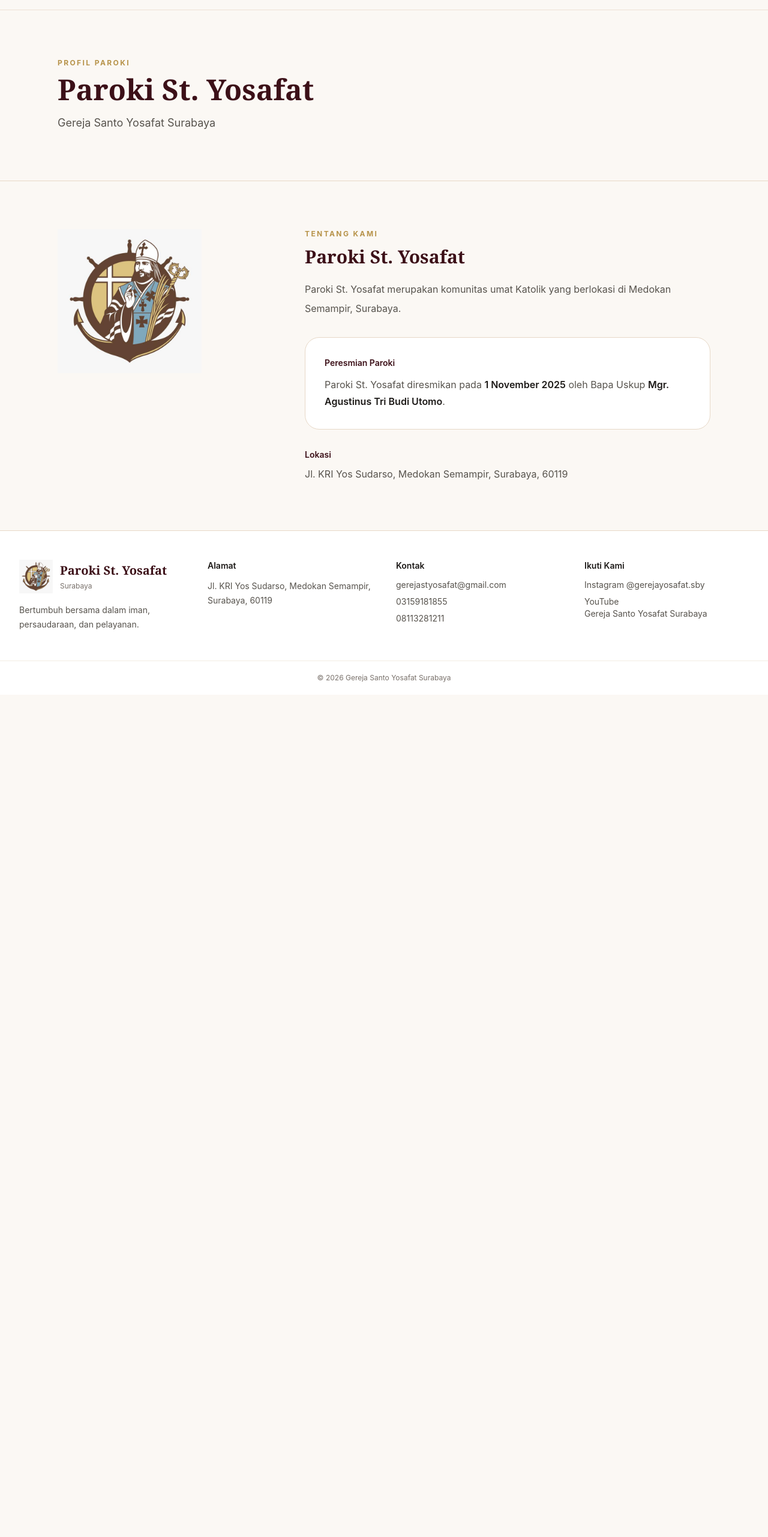
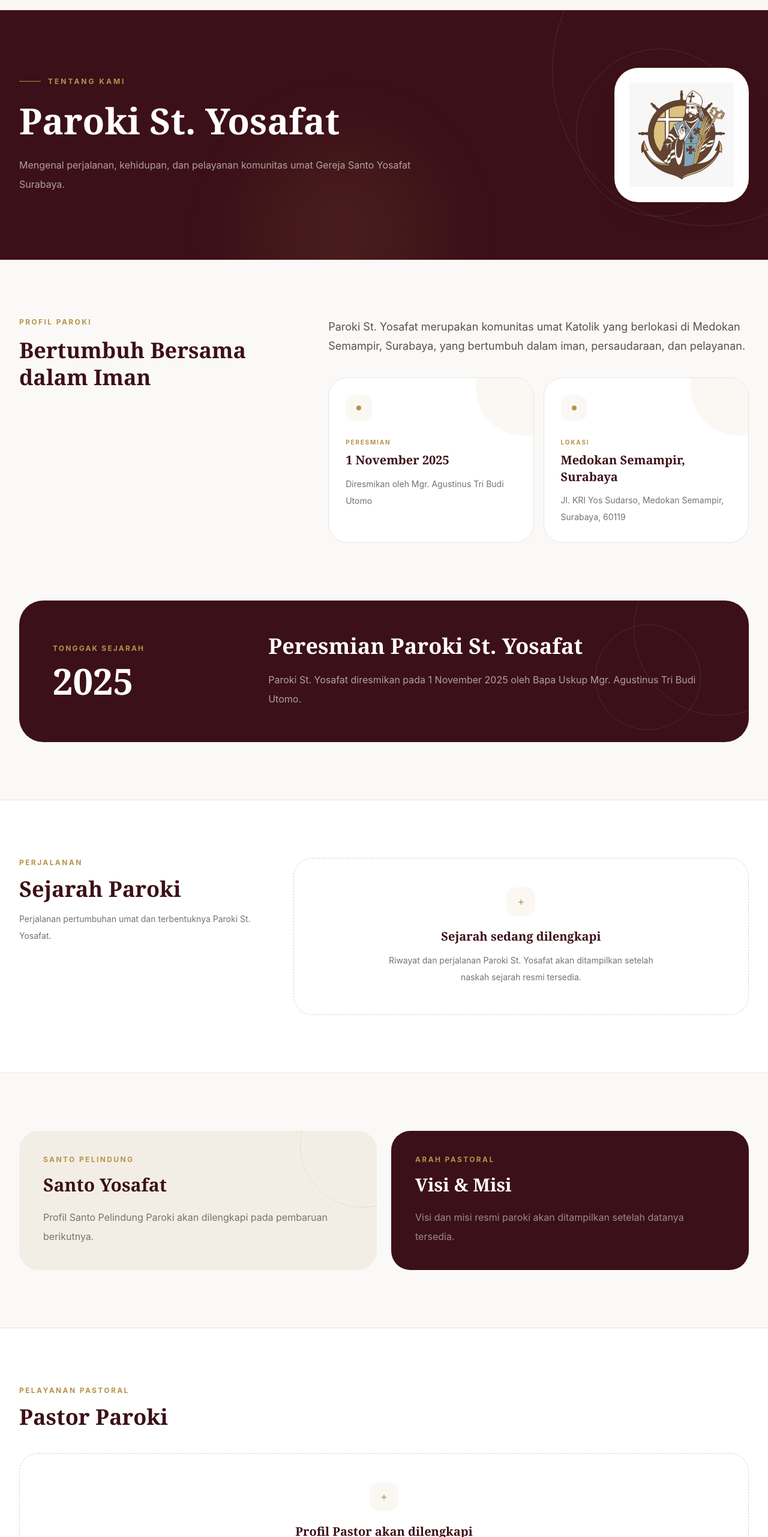
Before and after one commit to bernadlein/GerejaKatolikWebsite, a Nuxt app: page /tentang in a window 1280 px wide. Shown: the part 64-2626 px from the top of the page at 60% size. Before the commit the page ends 1222 px from the top, so only its background shows below. Built offline with nearby package versions, Linux system fonts and the light colour scheme.

Commit message:
Update tentang.vue

```diff
--- a/app/pages/tentang.vue
+++ b/app/pages/tentang.vue
@@ -1,94 +1,441 @@
 <script setup lang="ts">
-import { parishConfig } from '~/config/parish'
+import {
+  parishConfig,
+} from '~/config/parish'
+
+const {
+  profile,
+  status,
+  error,
+} = useParishProfile()
 
 useSeoMeta({
-  title: `Tentang ${parishConfig.name}`,
-  description: `Profil dan informasi ${parishConfig.churchName}.`,
+  title:
+    `Tentang Paroki | ${parishConfig.name}`,
+
+  description:
+    `Profil, sejarah, dan informasi ${parishConfig.churchName}.`,
 })
 </script>
 
 <template>
-  <main>
-    <!-- Header -->
-    <section class="border-b border-church-200 bg-church-50">
-      <div class="mx-auto max-w-6xl px-5 py-16 lg:px-8 lg:py-20">
+  <main class="bg-[#faf9f7]">
+    <!-- HERO -->
+    <section
+      class="relative overflow-hidden bg-church-900"
+    >
+      <div
+        class="absolute -right-40 -top-40 size-[520px] rounded-full border border-white/10"
+      />
+
+      <div
+        class="absolute right-10 top-16 size-[280px] rounded-full border border-white/10"
+      />
+
+      <div
+        class="absolute -bottom-24 left-1/3 size-72 rounded-full bg-gold-500/10 blur-3xl"
+      />
+
+      <div
+        class="relative mx-auto grid max-w-7xl gap-12 px-5 py-16 lg:grid-cols-[1fr_auto] lg:items-center lg:px-8 lg:py-24"
+      >
+        <div class="max-w-3xl">
+          <div
+            class="flex items-center gap-3"
+          >
+            <span
+              class="h-px w-9 bg-gold-500"
+            />
+
+            <p
+              class="text-xs font-bold uppercase tracking-[0.25em] text-gold-500"
+            >
+              Tentang Kami
+            </p>
+          </div>
+
+          <h1
+            class="mt-5 font-display text-5xl font-bold leading-tight text-white sm:text-6xl"
+          >
+            {{ parishConfig.name }}
+          </h1>
+
+          <p
+            class="mt-5 max-w-2xl text-base leading-8 text-white/60"
+          >
+            Mengenal perjalanan, kehidupan,
+            dan pelayanan komunitas umat
+            {{ parishConfig.churchName }}.
+          </p>
+        </div>
+
+        <div
+          class="flex size-44 items-center justify-center rounded-[2.5rem] border border-white/10 bg-white p-6 shadow-2xl shadow-black/10 lg:size-56"
+        >
+          <img
+            :src="parishConfig.branding.logo"
+            :alt="`Logo ${parishConfig.name}`"
+            class="h-full w-full object-contain"
+          >
+        </div>
+      </div>
+    </section>
+
+    <!-- LOADING -->
+    <section
+      v-if="status === 'pending'"
+      class="mx-auto max-w-7xl px-5 py-20 lg:px-8"
+    >
+      <div
+        class="grid gap-5 md:grid-cols-3"
+      >
+        <div
+          v-for="item in 3"
+          :key="item"
+          class="h-64 animate-pulse rounded-[2rem] bg-stone-200"
+        />
+      </div>
+    </section>
+
+    <!-- ERROR -->
+    <section
+      v-else-if="error"
+      class="mx-auto max-w-7xl px-5 py-20 lg:px-8"
+    >
+      <div
+        class="rounded-[2rem] border border-red-200 bg-red-50 p-8"
+      >
+        <p
+          class="font-semibold text-red-900"
+        >
+          Profil paroki belum dapat dimuat.
+        </p>
+      </div>
+    </section>
+
+    <template
+      v-else-if="profile"
+    >
+      <!-- PROFILE -->
+      <section
+        class="mx-auto max-w-7xl px-5 py-16 lg:px-8 lg:py-24"
+      >
+        <div
+          class="grid gap-12 lg:grid-cols-[0.8fr_1.2fr] lg:items-start"
+        >
+          <!-- Label -->
+          <div>
             <p
               class="text-xs font-bold uppercase tracking-[0.2em] text-gold-500"
             >
               Profil Paroki
             </p>
 
-        <h1
-          class="mt-3 font-display text-4xl font-bold text-church-900 sm:text-5xl"
+            <h2
+              class="mt-4 font-display text-4xl font-bold leading-tight text-church-900"
             >
-          {{ parishConfig.name }}
-        </h1>
+              Bertumbuh Bersama dalam Iman
+            </h2>
+          </div>
 
-        <p class="mt-4 max-w-2xl text-lg leading-8 text-stone-600">
-          {{ parishConfig.churchName }}
+          <!-- Description -->
+          <div>
+            <p
+              class="text-lg leading-8 text-stone-600"
+            >
+              {{ profile.introduction }}
             </p>
+
+            <div
+              class="mt-9 grid gap-4 sm:grid-cols-2"
+            >
+              <ParishInfoCard
+                eyebrow="Peresmian"
+                :title="profile.inauguration.dateLabel"
+                :description="`Diresmikan oleh ${profile.inauguration.officiant}`"
+              />
+
+              <ParishInfoCard
+                eyebrow="Lokasi"
+                title="Medokan Semampir, Surabaya"
+                :description="parishConfig.address"
+              />
+            </div>
+          </div>
         </div>
       </section>
 
-    <!-- Profil -->
+      <!-- INAUGURATION FEATURE -->
       <section
-      class="mx-auto grid max-w-6xl gap-12 px-5 py-16 lg:grid-cols-[0.7fr_1.3fr] lg:px-8 lg:py-20"
+        class="mx-auto max-w-7xl px-5 pb-16 lg:px-8 lg:pb-24"
+      >
+        <article
+          class="relative overflow-hidden rounded-[2.5rem] bg-church-900 p-8 text-white sm:p-10 lg:p-14"
+        >
+          <div
+            class="absolute -right-24 -top-24 size-72 rounded-full border border-white/10"
+          />
+
+          <div
+            class="absolute right-20 top-10 size-44 rounded-full border border-white/10"
+          />
+
+          <div
+            class="relative grid gap-10 lg:grid-cols-[0.6fr_1.4fr] lg:items-center"
           >
             <div>
-        <img
-          :src="parishConfig.branding.logo"
-          :alt="`Logo ${parishConfig.name}`"
-          class="mx-auto w-full max-w-[240px] object-contain lg:mx-0"
+              <p
+                class="text-xs font-bold uppercase tracking-[0.18em] text-gold-500"
               >
+                Tonggak Sejarah
+              </p>
+
+              <p
+                class="mt-4 font-display text-5xl font-bold sm:text-6xl"
+              >
+                2025
+              </p>
             </div>
 
+            <div>
+              <h2
+                class="font-display text-3xl font-bold sm:text-4xl"
+              >
+                Peresmian Paroki St. Yosafat
+              </h2>
+
+              <p
+                class="mt-5 max-w-3xl leading-8 text-white/60"
+              >
+                {{ profile.inauguration.description }}
+              </p>
+            </div>
+          </div>
+        </article>
+      </section>
+
+      <!-- HISTORY -->
+      <section
+        class="border-y border-stone-200 bg-white"
+      >
+        <div
+          class="mx-auto max-w-7xl px-5 py-16 lg:px-8 lg:py-24"
+        >
+          <div
+            class="grid gap-12 lg:grid-cols-[0.7fr_1.3fr]"
+          >
             <div>
               <p
                 class="text-xs font-bold uppercase tracking-[0.2em] text-gold-500"
               >
-          Tentang Kami
+                Perjalanan
               </p>
 
               <h2
-          class="mt-3 font-display text-3xl font-bold text-church-900"
+                class="mt-4 font-display text-4xl font-bold text-church-900"
               >
-          Paroki St. Yosafat
+                Sejarah Paroki
               </h2>
 
-        <p class="mt-5 leading-8 text-stone-600">
-          Paroki St. Yosafat merupakan komunitas umat Katolik yang
-          berlokasi di Medokan Semampir, Surabaya.
-        </p>
-
-        <div
-          class="mt-8 rounded-3xl border border-church-200 bg-white p-6 sm:p-8"
+              <p
+                class="mt-4 max-w-md text-sm leading-7 text-stone-500"
               >
-          <p class="text-sm font-semibold text-church-900">
-            Peresmian Paroki
-          </p>
-
-          <p class="mt-3 leading-7 text-stone-600">
-            Paroki St. Yosafat diresmikan pada
-            <strong class="font-semibold text-stone-900">
-              {{ parishConfig.inauguration.displayDate }}
-            </strong>
-            oleh Bapa Uskup
-            <strong class="font-semibold text-stone-900">
-              {{ parishConfig.inauguration.officiant }}
-            </strong>.
+                Perjalanan pertumbuhan umat
+                dan terbentuknya
+                Paroki St. Yosafat.
               </p>
             </div>
 
-        <div class="mt-8">
-          <p class="text-sm font-semibold text-church-900">
-            Lokasi
-          </p>
+            <ParishHistoryTimeline
+              v-if="profile.hasHistory"
+              :items="profile.history"
+            />
 
-          <p class="mt-2 max-w-xl leading-7 text-stone-600">
-            {{ parishConfig.address }}
-          </p>
+            <AboutComingSoon
+              v-else
+              title="Sejarah sedang dilengkapi"
+              description="Riwayat dan perjalanan Paroki St. Yosafat akan ditampilkan setelah naskah sejarah resmi tersedia."
+            />
           </div>
         </div>
       </section>
+
+      <!-- PATRON SAINT -->
+      <section
+        class="mx-auto max-w-7xl px-5 py-16 lg:px-8 lg:py-24"
+      >
+        <div
+          class="grid gap-6 lg:grid-cols-2"
+        >
+          <article
+            class="relative overflow-hidden rounded-[2rem] bg-[#f3eee5] p-8 sm:p-10"
+          >
+            <div
+              class="absolute -right-20 -top-20 size-52 rounded-full border border-gold-500/20"
+            />
+
+            <p
+              class="relative text-xs font-bold uppercase tracking-[0.2em] text-gold-500"
+            >
+              Santo Pelindung
+            </p>
+
+            <h2
+              class="relative mt-4 font-display text-3xl font-bold text-church-900"
+            >
+              {{ profile.patronSaint.title }}
+            </h2>
+
+            <p
+              v-if="
+                profile.hasPatronSaint
+                && profile.patronSaint.description
+              "
+              class="relative mt-5 leading-8 text-stone-600"
+            >
+              {{ profile.patronSaint.description }}
+            </p>
+
+            <p
+              v-else
+              class="relative mt-5 leading-8 text-stone-500"
+            >
+              Profil Santo Pelindung Paroki
+              akan dilengkapi pada pembaruan
+              berikutnya.
+            </p>
+          </article>
+
+          <!-- Vision -->
+          <article
+            class="rounded-[2rem] bg-church-900 p-8 text-white sm:p-10"
+          >
+            <p
+              class="text-xs font-bold uppercase tracking-[0.2em] text-gold-500"
+            >
+              Arah Pastoral
+            </p>
+
+            <h2
+              class="mt-4 font-display text-3xl font-bold"
+            >
+              Visi & Misi
+            </h2>
+
+            <template
+              v-if="profile.hasVisionMission"
+            >
+              <p
+                v-if="profile.vision"
+                class="mt-5 leading-8 text-white/70"
+              >
+                {{ profile.vision }}
+              </p>
+
+              <ul
+                v-if="profile.missions.length"
+                class="mt-6 space-y-3"
+              >
+                <li
+                  v-for="mission in profile.missions"
+                  :key="mission.id"
+                  class="flex gap-3 text-sm leading-7 text-white/60"
+                >
+                  <span
+                    class="mt-2 size-1.5 shrink-0 rounded-full bg-gold-500"
+                  />
+
+                  {{ mission.text }}
+                </li>
+              </ul>
+            </template>
+
+            <p
+              v-else
+              class="mt-5 leading-8 text-white/50"
+            >
+              Visi dan misi resmi paroki
+              akan ditampilkan setelah
+              datanya tersedia.
+            </p>
+          </article>
+        </div>
+      </section>
+
+      <!-- PASTOR -->
+      <section
+        class="border-t border-stone-200 bg-white"
+      >
+        <div
+          class="mx-auto max-w-7xl px-5 py-16 lg:px-8 lg:py-24"
+        >
+          <div
+            class="max-w-2xl"
+          >
+            <p
+              class="text-xs font-bold uppercase tracking-[0.2em] text-gold-500"
+            >
+              Pelayanan Pastoral
+            </p>
+
+            <h2
+              class="mt-4 font-display text-4xl font-bold text-church-900"
+            >
+              Pastor Paroki
+            </h2>
+          </div>
+
+          <div
+            v-if="profile.hasPastors"
+            class="mt-10 grid gap-5 md:grid-cols-2 lg:grid-cols-3"
+          >
+            <article
+              v-for="pastor in profile.pastors"
+              :key="pastor.id"
+              class="overflow-hidden rounded-[2rem] border border-stone-200 bg-[#faf9f7]"
+            >
+              <div
+                class="aspect-[4/3] bg-stone-100"
+              >
+                <img
+                  v-if="pastor.photo"
+                  :src="pastor.photo"
+                  :alt="pastor.name"
+                  class="h-full w-full object-cover"
+                >
+              </div>
+
+              <div class="p-6">
+                <p
+                  class="text-xs font-bold uppercase tracking-[0.16em] text-gold-500"
+                >
+                  {{ pastor.role }}
+                </p>
+
+                <h3
+                  class="mt-2 font-display text-xl font-bold text-church-900"
+                >
+                  {{ pastor.name }}
+                </h3>
+
+                <p
+                  v-if="pastor.period"
+                  class="mt-2 text-sm text-stone-500"
+                >
+                  {{ pastor.period }}
+                </p>
+              </div>
+            </article>
+          </div>
+
+          <AboutComingSoon
+            v-else
+            class="mt-10"
+            title="Profil Pastor akan dilengkapi"
+            description="Nama, foto, dan informasi Pastor Paroki akan ditampilkan setelah data resmi tersedia."
+          />
+        </div>
+      </section>
+    </template>
   </main>
 </template>
```
Lines whose indentation alone changed are shown as unchanged.
